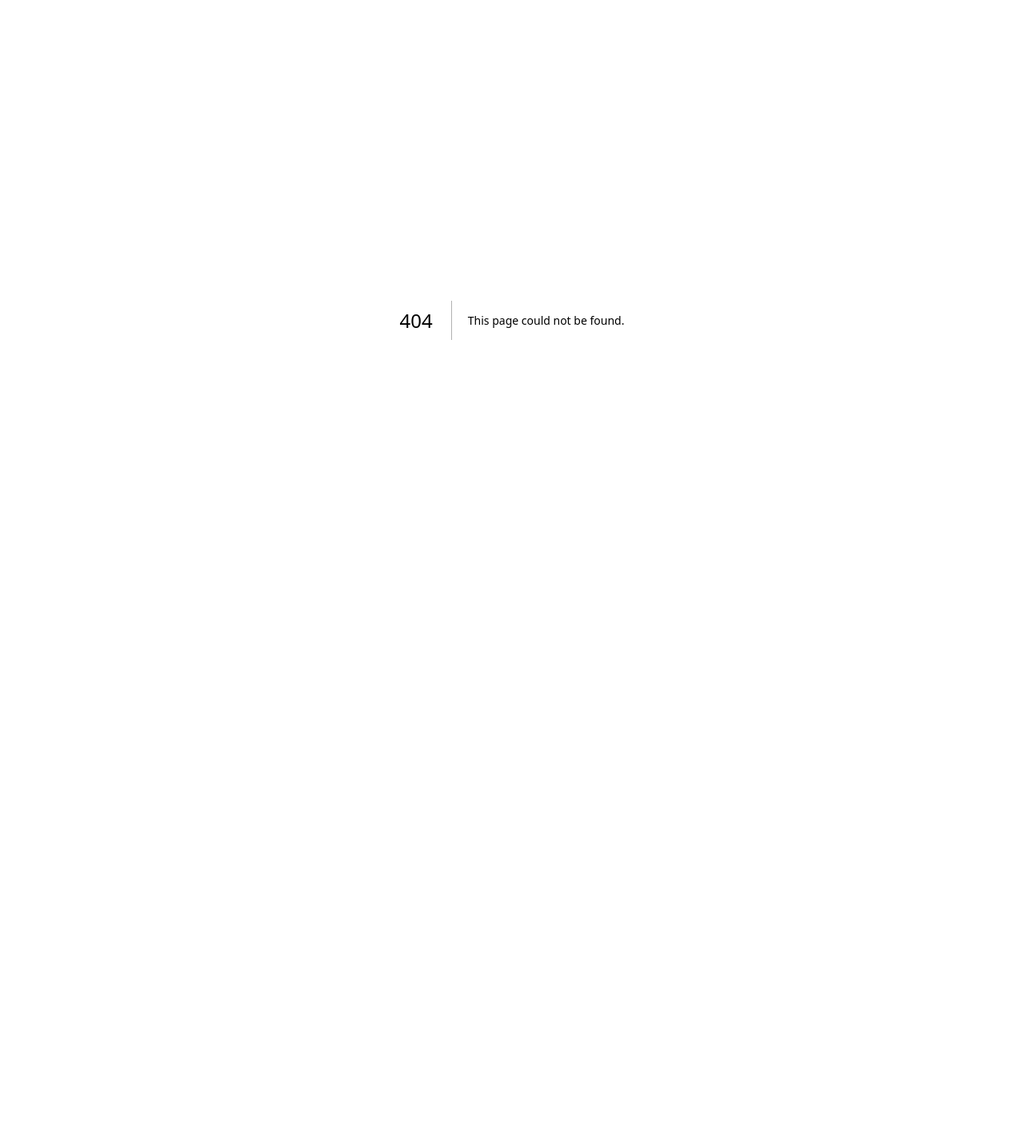
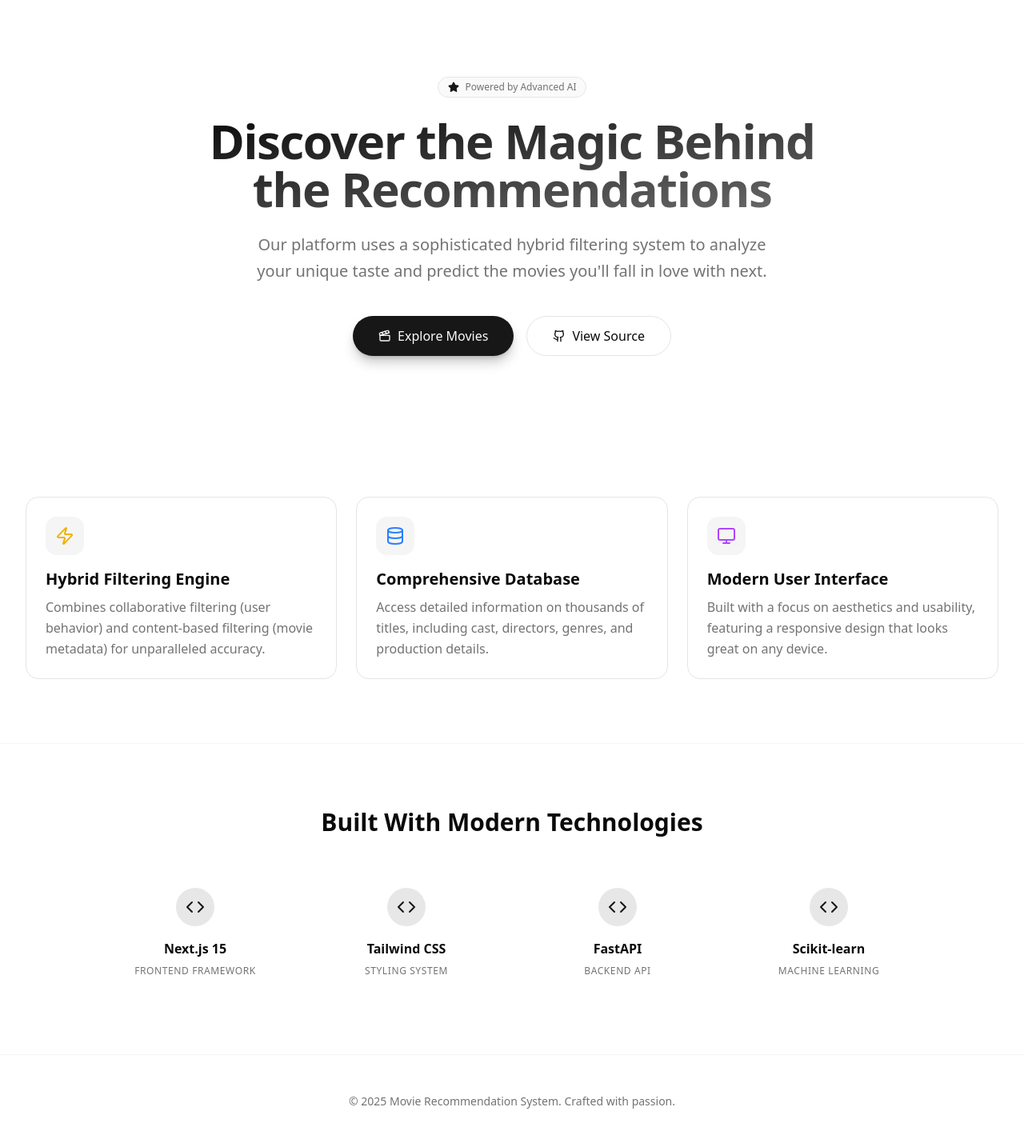
Before and after one commit to AryanDhamale/hybrid_movie_recommendation_system, a Next.js app in the folder project/front_end/: page /more-info in a window 1280 px wide. Before the commit this address had no page. Shown: the top 1424 px of the page at 80% size. Before the commit the page ends 800 px from the top, so only its background shows below. Built offline with nearby package versions, Linux system fonts and the light colour scheme.

Commit message:
refactor the file

```diff
--- /dev/null
+++ b/project/front_end/app/more-info/page.js
@@ -0,0 +1,113 @@
+"use client";
+import Link from "next/link";
+import { Info, Zap, Database, Monitor, Code, Clapperboard, Star, Github } from "lucide-react";
+
+export default function MoreInfo() {
+    return (
+        <main className="min-h-screen bg-background text-foreground selection:bg-primary/20">
+            {/* Hero Section */}
+            <section className="relative py-24 px-6 lg:px-8 flex flex-col items-center text-center overflow-hidden">
+                <div className="absolute inset-0 -z-10 bg-[radial-gradient(ellipse_at_top,_var(--tw-gradient-stops))] from-primary/10 via-background to-background opacity-70"></div>
+
+                <div className="inline-flex items-center gap-2 px-3 py-1 rounded-full bg-secondary/50 border border-border text-xs font-medium text-muted-foreground mb-6 backdrop-blur-sm">
+                    <Star className="w-3.5 h-3.5 text-primary" fill="currentColor" />
+                    <span>Powered by Advanced AI</span>
+                </div>
+
+                <h1 className="text-4xl md:text-6xl font-bold tracking-tight bg-gradient-to-br from-foreground to-foreground/60 bg-clip-text text-transparent mb-6 max-w-3xl">
+                    Discover the Magic Behind the Recommendations
+                </h1>
+
+                <p className="text-lg md:text-xl text-muted-foreground max-w-2xl leading-relaxed mb-10">
+                    Our platform uses a sophisticated hybrid filtering system to analyze your unique taste and predict the movies you'll fall in love with next.
+                </p>
+
+                <div className="flex flex-wrap justify-center gap-4">
+                    <Link
+                        href="/"
+                        className="px-8 py-3 rounded-full bg-primary text-primary-foreground font-medium hover:bg-primary/90 transition-colors shadow-lg shadow-primary/25 flex items-center gap-2"
+                    >
+                        <Clapperboard className="w-4 h-4" />
+                        Explore Movies
+                    </Link>
+                    <a
+                        href="https://github.com/AryanDhamale/hybrid_movie_recommendation_system"
+                        target="_blank"
+                        rel="noopener noreferrer"
+                        className="px-8 py-3 rounded-full bg-card border border-border hover:bg-muted/50 transition-colors font-medium flex items-center gap-2"
+                    >
+                        <Github className="w-4 h-4" />
+                        View Source
+                    </a>
+                </div>
+            </section>
+
+            {/* Features Grid */}
+            <section className="py-20 px-6 lg:px-8 max-w-7xl mx-auto">
+                <div className="grid grid-cols-1 md:grid-cols-2 lg:grid-cols-3 gap-6">
+                    <FeatureCard
+                        icon={<Zap className="w-6 h-6 text-yellow-500" />}
+                        title="Hybrid Filtering Engine"
+                        description="Combines collaborative filtering (user behavior) and content-based filtering (movie metadata) for unparalleled accuracy."
+                    />
+                    <FeatureCard
+                        icon={<Database className="w-6 h-6 text-blue-500" />}
+                        title="Comprehensive Database"
+                        description="Access detailed information on thousands of titles, including cast, directors, genres, and production details."
+                    />
+                    <FeatureCard
+                        icon={<Monitor className="w-6 h-6 text-purple-500" />}
+                        title="Modern User Interface"
+                        description="Built with a focus on aesthetics and usability, featuring a responsive design that looks great on any device."
+                    />
+                </div>
+            </section>
+
+            {/* Tech Stack */}
+            <section className="py-20 px-6 lg:px-8 border-t border-border/40 bg-card/30">
+                <div className="max-w-5xl mx-auto text-center">
+                    <h2 className="text-3xl font-bold mb-12">Built With Modern Technologies</h2>
+                    <div className="grid grid-cols-2 md:grid-cols-4 gap-8">
+                        <TechItem name="Next.js 15" role="Frontend Framework" />
+                        <TechItem name="Tailwind CSS" role="Styling System" />
+                        <TechItem name="FastAPI" role="Backend API" />
+                        <TechItem name="Scikit-learn" role="Machine Learning" />
+                    </div>
+                </div>
+            </section>
+
+            {/* Footer / Credits */}
+            <footer className="py-12 text-center text-sm text-muted-foreground border-t border-border/40">
+                <p>© {new Date().getFullYear()} Movie Recommendation System. Crafted with passion.</p>
+            </footer>
+        </main>
+    );
+}
+
+function FeatureCard({ icon, title, description }) {
+    return (
+        <div
+            className="p-6 rounded-2xl bg-card border border-border hover:border-primary/50 transition-all duration-300 hover:shadow-xl hover:shadow-primary/5 group"
+        >
+            <div className="w-12 h-12 rounded-xl bg-secondary flex items-center justify-center mb-4 group-hover:scale-110 transition-transform duration-300">
+                {icon}
+            </div>
+            <h3 className="text-xl font-semibold mb-2 group-hover:text-primary transition-colors">{title}</h3>
+            <p className="text-muted-foreground leading-relaxed">
+                {description}
+            </p>
+        </div>
+    );
+}
+
+function TechItem({ name, role }) {
+    return (
+        <div className="flex flex-col items-center gap-2 p-4 rounded-xl hover:bg-secondary/50 transition-colors cursor-default">
+            <div className="w-12 h-12 rounded-full bg-primary/10 flex items-center justify-center text-primary mb-2">
+                <Code className="w-6 h-6" />
+            </div>
+            <span className="font-semibold text-foreground">{name}</span>
+            <span className="text-xs text-muted-foreground uppercase tracking-wider">{role}</span>
+        </div>
+    );
+}
--- /dev/null
+++ b/project/front_end/data/trailers-data.js
@@ -0,0 +1,51 @@
+// Sample trailer data
+export const trailers = [
+    {
+        id: '1',
+        title: 'Dhurandhar - Title Track (2025)',
+        youtubeId: '1a5nyrMtRsk',
+        releaseDate: 'November 2025',
+        duration: '2:39',
+        thumbnail: 'https://img.youtube.com/vi/1a5nyrMtRsk/maxresdefault.jpg'
+    },
+    {
+        id: '2',
+        title: 'Dhurandhar - Balochi Arabic Song ',
+        youtubeId: '9u_c--oO_HM',
+        releaseDate: 'December 2025',
+        duration: '1:43',
+        thumbnail: 'https://img.youtube.com/vi/9H1W3tBBdDo/maxresdefault.jpg'
+    },
+    {
+        id: '3',
+        title: 'Deadpool & Wolverine',
+        youtubeId: '73_1biulkYk',
+        releaseDate: 'In Theaters Now',
+        duration: '2:15',
+        thumbnail: 'https://img.youtube.com/vi/73_1biulkYk/maxresdefault.jpg'
+    },
+    {
+        id: '4',
+        title: 'Stranger Things 5',
+        youtubeId: 'D8Qxxq0Oh9M',
+        releaseDate: 'November 2025',
+        duration: '1:31',
+        thumbnail: 'https://img.youtube.com/vi/D8Qxxq0Oh9M/maxresdefault.jpg'
+    },
+    {
+        id: '5',
+        title: 'Parasite - Official Trailer (2019)',
+        youtubeId: '5xH0HfJHsaY',
+        releaseDate: 'August 2019',
+        duration: '2:16',
+        thumbnail: 'https://img.youtube.com/vi/5xH0HfJHsaY/maxresdefault.jpg'
+    },
+    {
+        id: '6',
+        title: 'The Call ',
+        youtubeId: 'hxkKeniT-0Q',
+        releaseDate: 'October 20',
+        duration: '1:51',
+        thumbnail: 'https://img.youtube.com/vi/hxkKeniT-0Q/maxresdefault.jpg'
+    }
+];
--- a/project/front_end/package.json
+++ b/project/front_end/package.json
@@ -16,6 +16,7 @@
     "next": "16.0.3",
     "react": "19.2.0",
     "react-dom": "19.2.0",
+    "react-scroll": "^1.9.3",
     "tailwind-merge": "^3.4.0"
   },
   "devDependencies": {
```
Also changed, not shown: 1 other file (tests, documents, lock files or other folders).
